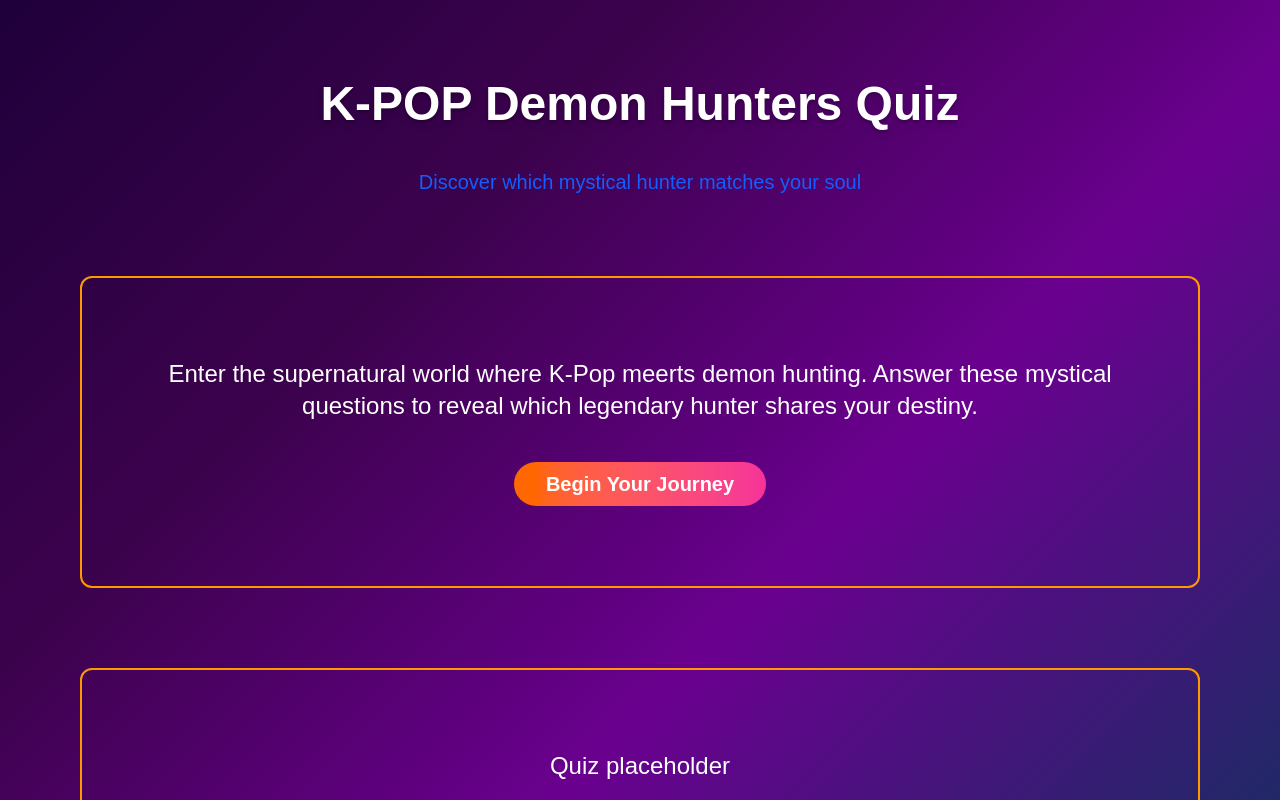
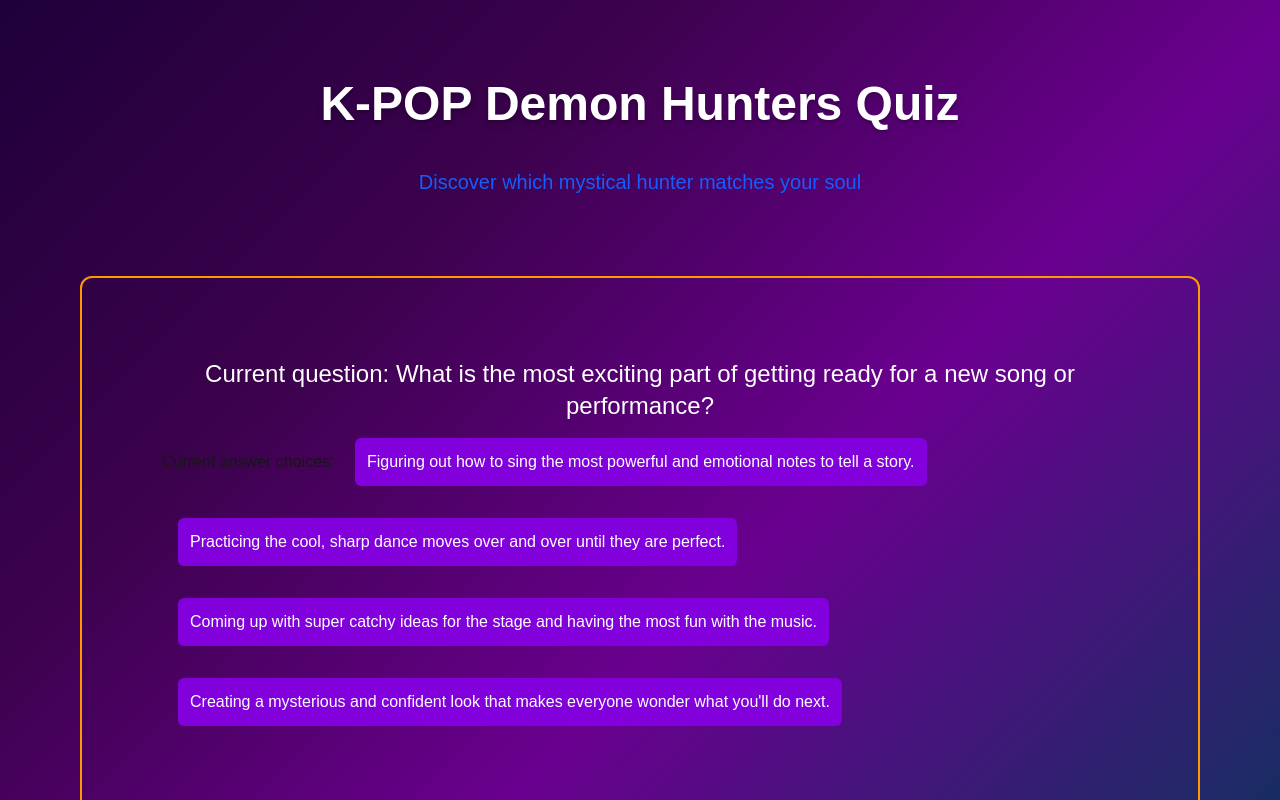
Before and after one commit to msrissaxox/kpopdemonhunters, a Next.js app: page / in a window 1280 px wide. Both pictures are taken after a click on the button "Begin Your Journey". Shown: the top 800 px of the page. Built offline with nearby package versions, Linux system fonts and the light colour scheme.

Commit message:
functionality to display components conditionally, and show answers

```diff
--- a/components/BeginButton.tsx
+++ b/components/BeginButton.tsx
@@ -1,36 +1,13 @@
 import React, { useState } from "react";
-import questions from "../data/data";
+// import questions from "../data/data";
 
-export default function BeginButton() {
-  const [questionNum, setQuestionNum] = useState(0);
-
-  //work on function to retrieve only one question at a time
-  const retrieveNextQuestion = function (questionsArray: any[]) {
-    //checking to see if array exists
-    if (!Array.isArray(questionsArray) || questionsArray.length === 0) {
-      console.log("Questions data is not available or empty.");
-      return; // Exit the function if data is invalid
-    }
-
-    if (questionNum < questionsArray.length) {
-      console.log(questionsArray[questionNum]);
-      setQuestionNum(questionNum + 1);
-    } else {
-      console.log("There are no more questions");
-    }
-    console.log("questionsArray:", questionsArray);
-  };
-
-  //create function that will populate the first question of the quiz
-  const buttonClick = function () {
-    retrieveNextQuestion(questions);
-  };
+export default function BeginButton({ onAction }) {
 
   return (
     <button
       className="rounded-full border-none py-2 px-8 text-center text-xl font-extrabold transition-all shadow-blue-500/50 hover:shadow-xl bg-gradient-to-r from-orange-500 to-pink-500 hover:from-orange-600 hover:to-pink-600  text-white hover:text-white focus:text-white focus:bg-slate-800  active:text-white active:bg-slate-800 disabled:pointer-events-none disabled:opacity-50 disabled:shadow-none"
       type="button"
-      onClick={buttonClick}
+      onClick={onAction}
     >
       Begin Your Journey
     </button>
--- a/components/ProgressBar.tsx
+++ b/components/ProgressBar.tsx
@@ -1,11 +1,13 @@
 import React from "react";
-export default function ProgressBar(){
-    return (
-  <div>
-    <p className="text-xs font-medium text-gray-500">2/3 - Progress Placeholder</p>
-    <div className="mt-4 overflow-hidden rounded-full bg-gray-200">
-      <div className="h-2 w-2/3 rounded-full bg-blue-500"></div>
+export default function ProgressBar() {
+  return (
+    <div>
+      <p className="text-xs font-medium text-gray-500">
+        2/3 - Progress Placeholder
+      </p>
+      <div className="mt-4 overflow-hidden rounded-full bg-gray-200">
+        <div className="h-2 w-2/3 rounded-full bg-blue-500"></div>
+      </div>
     </div>
-  </div>
-    )
-};
+  );
+}
--- a/components/Quiz.tsx
+++ b/components/Quiz.tsx
@@ -1,14 +1,62 @@
-       import React from "react";
-        import questions from "../data/data";
-       export default function Quiz(){
-        return(
+import React from "react";
+// import questions from "../data/data";
 
-<div className="m-20 border-amber-500 border-2 rounded-xl p-20 border-amber-600m-25">
-            <p className=" text-white text-center text-2xl">Quiz placeholder</p>
-       <div className="flex justify-center mt-10">
 
+    // Define the structure of a single answer/option object
+interface Answer {
+  text: string;
+  scores: any; // Assuming 'scores' is an object; adjust if you know its specific structure
+}
+
+// Define the structure of the entire question object
+interface QuestionData {
+  question: string; // The question text itself
+  options: Answer[]; // An array of the Answer interface we just defined
+}
+
+// Define the props for the Quiz component
+interface QuizProps {
+  question: QuestionData | null;
+  onAnswer: () => void; // A function that takes no arguments and returns nothing
+}
+
+
+export default function Quiz({question, onAnswer}: QuizProps) {
+
+
+
+console.log(question)
+// console.log(onAnswer)
+   //if question is null or undefined
+   if(!question ||!question.question){
+    return (
+        <div>
+        <p className="text-white">Quiz is still loading, or quiz is complete</p>
         </div>
+    )
+   }
+    function handleAnswerClick(answer: any): void {
+        throw new Error("Function not implemented.");
+    }
 
-        </div>
-        )
-    }
+  return (
+    <div className="m-20 border-amber-500 border-2 rounded-xl p-20 border-amber-600m-25">
+      <p className=" text-white text-center text-2xl">Current question: {question.question}</p>
+    <p>Current answer choices: {question.options.map((answer, index) => (
+        <button
+                        // Use a stable key, like an 'id' if available, otherwise 'index'
+                        key={answer.text || index}
+                        className="p-3 bg-purple-700 hover:bg-purple-600 rounded-md m-4 transition duration-200 text-left text-white"
+
+                        // 3. Attach the handler to call the parent's logic
+                        onClick={() => handleAnswerClick(answer)}
+                    >
+                        {/* 4. Display the individual answer text property */}
+                        {answer.text}
+                    </button>
+    ))}</p>
+
+      </div>
+
+  );
+}
--- a/components/QuizWelcome.tsx
+++ b/components/QuizWelcome.tsx
@@ -1,15 +1,17 @@
 import React from "react";
-import BeginButton from './BeginButton'
+import BeginButton from "./BeginButton";
 
-export default function QuizWelcome(){
-    return(
-        <div className="m-20 border-amber-500 border-2 rounded-xl p-20 border-amber-600m-25">
-
-            <p className=" text-white text-center text-2xl">Enter the supernatural world where K-Pop meerts demon hunting. Answer these mystical questions to reveal which legendary hunter shares your destiny. </p>
-       <div className="flex justify-center mt-10">
-       <BeginButton />
-        </div>
-
-        </div>
-    )
+export default function QuizWelcome({ onStartQuiz }) {
+  return (
+    <div className="m-20 border-amber-500 border-2 rounded-xl p-20 border-amber-600m-25">
+      <p className=" text-white text-center text-2xl">
+        Enter the supernatural world where K-Pop meerts demon hunting. Answer
+        these mystical questions to reveal which legendary hunter shares your
+        destiny.{" "}
+      </p>
+      <div className="flex justify-center mt-10">
+        <BeginButton onAction={onStartQuiz} />
+      </div>
+    </div>
+  );
 }
--- a/src/app/page.tsx
+++ b/src/app/page.tsx
@@ -1,15 +1,51 @@
-'use client'
+"use client";
+import React, { useState } from "react";
 import LiquidEther from "../../LiquidEther";
 import Image from "next/image";
 import Header from "../../components/Header";
 import QuizWelcome from "../../components/QuizWelcome";
 import Quiz from "../../components/Quiz";
-
+import questions from "../../data/data";
 
 export default function Home() {
+
+  const [questionNum, setQuestionNum] = useState(0);
+  const [currentQuestion, setCurrentQuestion] = useState(null);
+  const [showWelcome, setShowWelcome] = useState(true); // State to switch views
+
+  //work on function to retrieve only one question at a time
+  const retrieveNextQuestion = function (questionsArray: any[]) {
+    //checking to see if array exists
+    if (!Array.isArray(questionsArray) || questionsArray.length === 0) {
+      console.log("Questions data is not available or empty.");
+      return; // Exit the function if data is invalid
+    }
+
+    if (questionNum < questionsArray.length) {
+
+      const nextQuestion = questionsArray[questionNum];
+      setCurrentQuestion(nextQuestion);
+
+      setQuestionNum(questionNum + 1);
+
+      if(showWelcome) {
+        setShowWelcome(false)
+      }
+      console.log("loading question", nextQuestion)
+    } else {
+      console.log("There are no more questions");
+    }
+    // console.log("questionsArray:", questionsArray);
+  };
+
+  //create function that will populate the first question of the quiz
+  const buttonClick = function () {
+    retrieveNextQuestion(questions);
+  };
+
   return (
-   <div className="relative min-h-screen overflow-hidden bg-[linear-gradient(135deg,_#1f003a_0%,_#3c024d_30%,_#6a008f_60%,_#0d335d_100%)]">
-    {/* <div className="absolute inset-0 z-0">
+    <div className="relative min-h-screen overflow-hidden bg-[linear-gradient(135deg,_#1f003a_0%,_#3c024d_30%,_#6a008f_60%,_#0d335d_100%)]">
+      {/* <div className="absolute inset-0 z-0">
   <LiquidEther
     colors={[ '#7209b7', '#b5179e', '#7209b7' ]}
     mouseForce={40}
@@ -29,9 +65,15 @@ export default function Home() {
   />
 </div> */}
 
-    <Header />
-    <QuizWelcome />
-    <Quiz />
+      <Header />
+      {showWelcome ? (
+        <QuizWelcome
+          //passing trigger function here
+          onStartQuiz={buttonClick}
+        />
+      ) : (
+        <Quiz question={currentQuestion} onAnswer={retrieveNextQuestion} />
+      )}
     </div>
-  )
-};
+  );
+}
```
Also changed, not shown: components/Header.tsx (+10 -6 lines).
